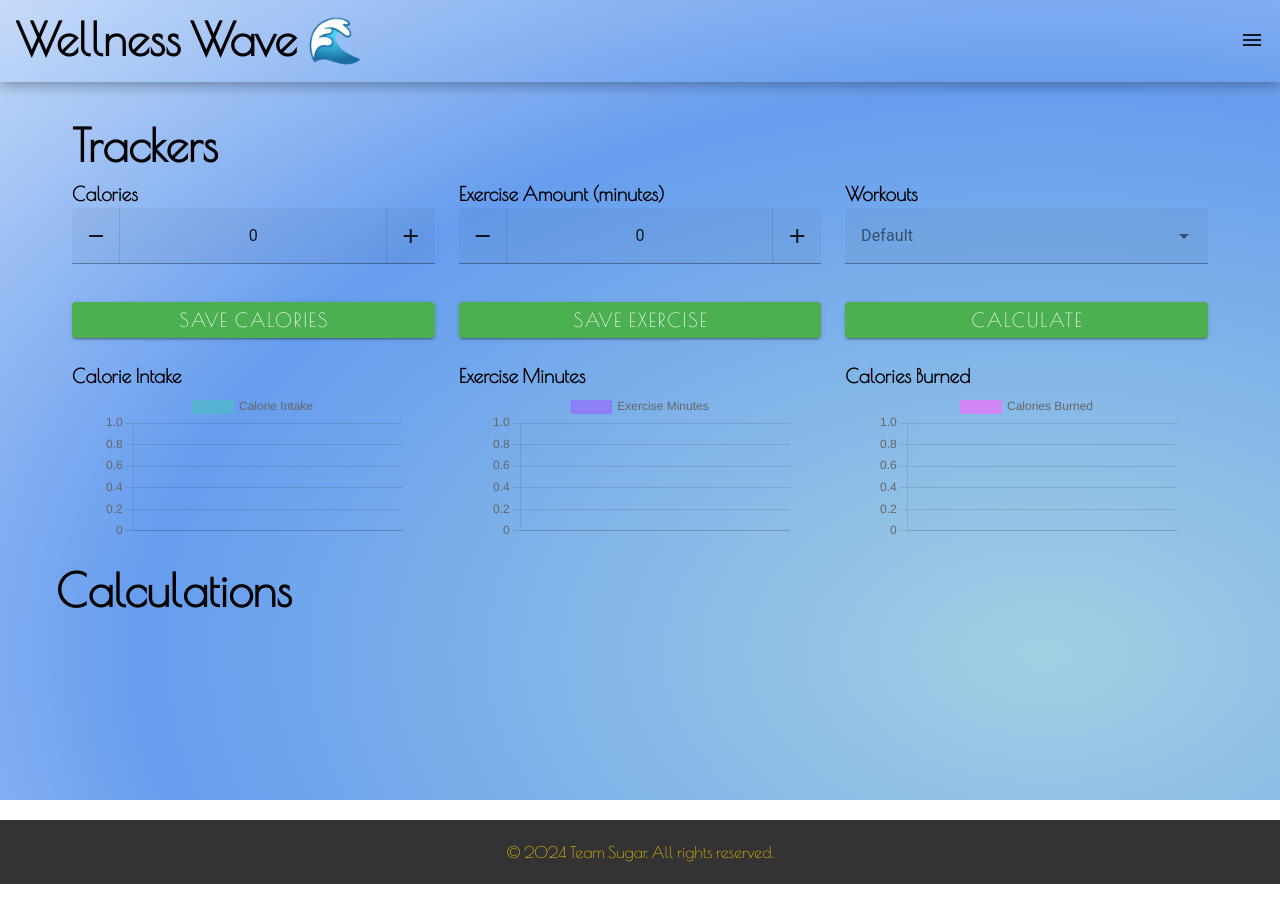
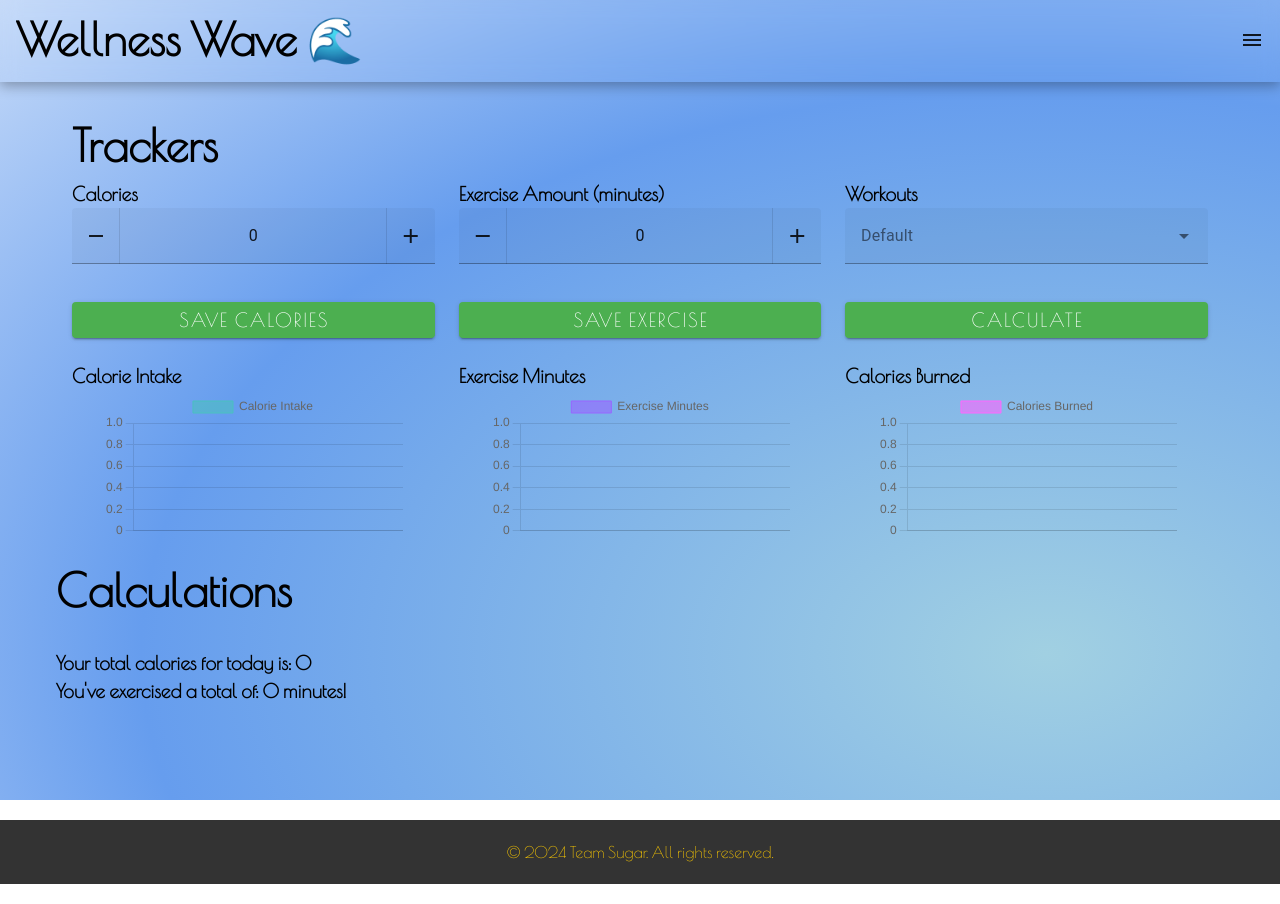
Before and after one commit to HadiM2/WellnessWaveHackathon24GU, a Nuxt app in the folder Hackathon2024/: page /fitTrack in a window 1280 px wide. Built offline with nearby package versions, Linux system fonts and the light colour scheme.

Commit message:
More content

```diff
--- a/Hackathon2024/pages/fitTrack.vue
+++ b/Hackathon2024/pages/fitTrack.vue
@@ -54,6 +54,11 @@
     </v-container>
 
     <h1 class="title-font">Calculations</h1>
+    <br/>
+    <h4 class="font">Your total calories for today is: {{ calorieCount }}</h4>
+    <h4 class="font">You've exercised a total of: {{ minuteCount }} minutes! </h4>
+
+
 
 
   </template>
@@ -66,6 +71,8 @@
   Chart.register(...registerables);
 
   const calories = ref(0);
+  const calorieCount = ref(0);
+  const minuteCount = ref(0);
   const exerciseMinutes = ref(0);
   const calBurned = ref(0);
   const entries = ref([]);
@@ -103,6 +110,9 @@
         date: new Date().toISOString().split('T')[0],
         calories: calories.value,
       };
+
+      calorieCount.value += calories.value;
+
       entries.value.push(newEntry);
       resetCalories();
       updateCalorieChart();
@@ -115,6 +125,8 @@
         date: new Date().toISOString().split('T')[0],
         minutes: exerciseMinutes.value,
       };
+
+      minuteCount.value += exerciseMinutes.value
       exerciseEntries.value.push(newEntry);
       resetExercise();
       updateExerciseChart();
```
